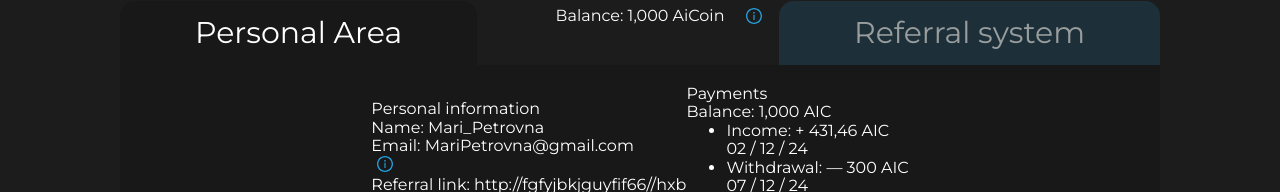
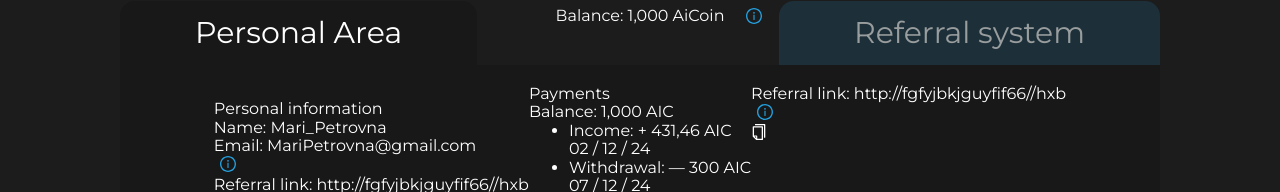
Before and after one commit to beanomen4/aipro, a React (Vite) app: page /profile in a window 1280 px wide. Shown: the part 287-479 px from the top of the page. Built offline with nearby package versions, Linux system fonts and the light colour scheme.

Commit message:
add ref link to referral info

```diff
--- a/src/pages/Profile/Profile.jsx
+++ b/src/pages/Profile/Profile.jsx
@@ -101,7 +101,29 @@ function Profile({ name, balance, user }) {
             </div>
           </div>
           <div className="referral">
-            <div className="referral__info"></div>
+            <div className="referral__info">
+            <div className="ref-link">
+                Referral link: {user || "http://fgfyjbkjguyfif66//hxb"}
+                <ButtonForIcon
+                  icon={<InfoCircleOutlined style={{ color: "#24A1E0" }} />}
+                />
+                <ConfigProvider
+                  theme={{
+                    algorithm: theme.darkAlgorithm,
+                  }}
+                >
+                  {messageContext}
+                </ConfigProvider>
+                <CopyOutlined
+                  onClick={() => {
+                    navigator.clipboard.writeText(
+                      user || "http://fgfyjbkjguyfif66//hxb"
+                    );
+                    infoMessage("Copy link!");
+                  }}
+                />
+              </div>
+            </div>
             <div className="referral__table"></div>
           </div>
         </div>
```
